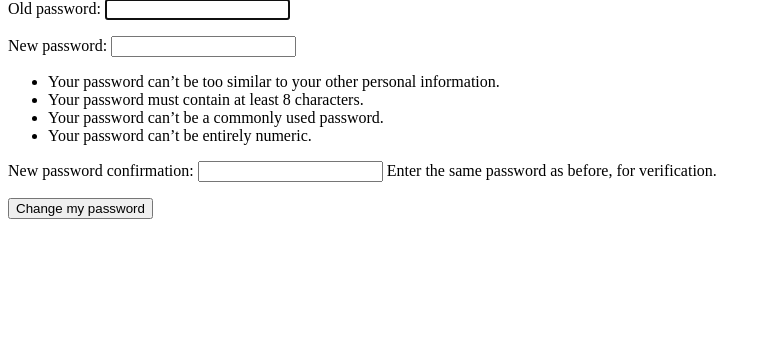
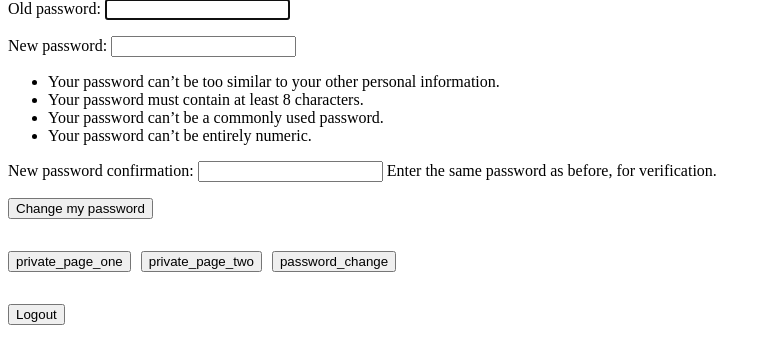
Before and after one commit to SamirMamede/django-auth-system, a Django app: page /accounts/password_change/ in a window 1280 px wide. Shown: the part 108-472 px from the top of the page, without its empty margins (0-771 px from the left). Run offline with Django 5.2, Linux system fonts and the light colour scheme; the visitor is signed in with stand-in values (Sample User, id 1).

Commit message:
Add password change functionality and update button layout

```diff
--- /dev/null
+++ b/django_auth/accounts/templates/accounts/actions.html
@@ -0,0 +1,25 @@
+<style>
+    .button-container {
+        display: flex;
+        gap: 10px;
+    }
+</style>
+
+<div class="button-container">
+    <p>
+        <a href="{% url 'accounts:private_page_one' %}"><input type="button" value="private_page_one"></a>
+    </p>
+    <p>
+        <a href="{% url 'accounts:private_page_two' %}"><input type="button" value="private_page_two"></a>
+    </p>
+    <p>
+        <a href="{% url 'accounts:password_change' %}"><input type="button" value="password_change"></a>
+    </p>
+</div>
+
+<p>
+    <form action="{% url 'accounts:logout' %}" method="post">
+        {% csrf_token %}
+        <input type="submit" value="Logout">
+    </form>
+</p>
--- a/django_auth/accounts/templates/accounts/private_page_two.html
+++ b/django_auth/accounts/templates/accounts/private_page_two.html
@@ -1 +1,3 @@
 <h1>Private page two.</h1>
+
+{% include 'accounts/actions.html' %}
--- /dev/null
+++ b/django_auth/accounts/templates/registration/password_change_done.html
@@ -0,0 +1,3 @@
+<h1>Password change successful</h1>
+
+<h3>Your password was changed.</h3>
--- a/django_auth/accounts/templates/registration/password_change_form.html
+++ b/django_auth/accounts/templates/registration/password_change_form.html
@@ -7,3 +7,5 @@
     {{ form.as_p }}
    <button type="submit">Change my password</button>
 </form>
+
+{% include 'accounts/actions.html' %}
--- a/django_auth/accounts/urls.py
+++ b/django_auth/accounts/urls.py
@@ -9,5 +9,6 @@ urlpatterns = [
     path('logout/', auth_views.LogoutView.as_view(), name='logout'),
     path('private_page_one/', views.private_page_one, name='private_page_one'),
     path('private_page_two/', views.private_page_two, name='private_page_two'),
-    path('password_change/', auth_views.PasswordChangeView.as_view(), name='password_change'),
+    path('password_change/', auth_views.PasswordChangeView.as_view(success_url='/password_change_done/'), name='password_change'),
+    path('password_change_done/', auth_views.PasswordChangeDoneView.as_view(),name='password_change_done'),
 ]
```
Also changed, not shown: django_auth/accounts/templates/accounts/private_page_one.html (+2 -10 lines).
